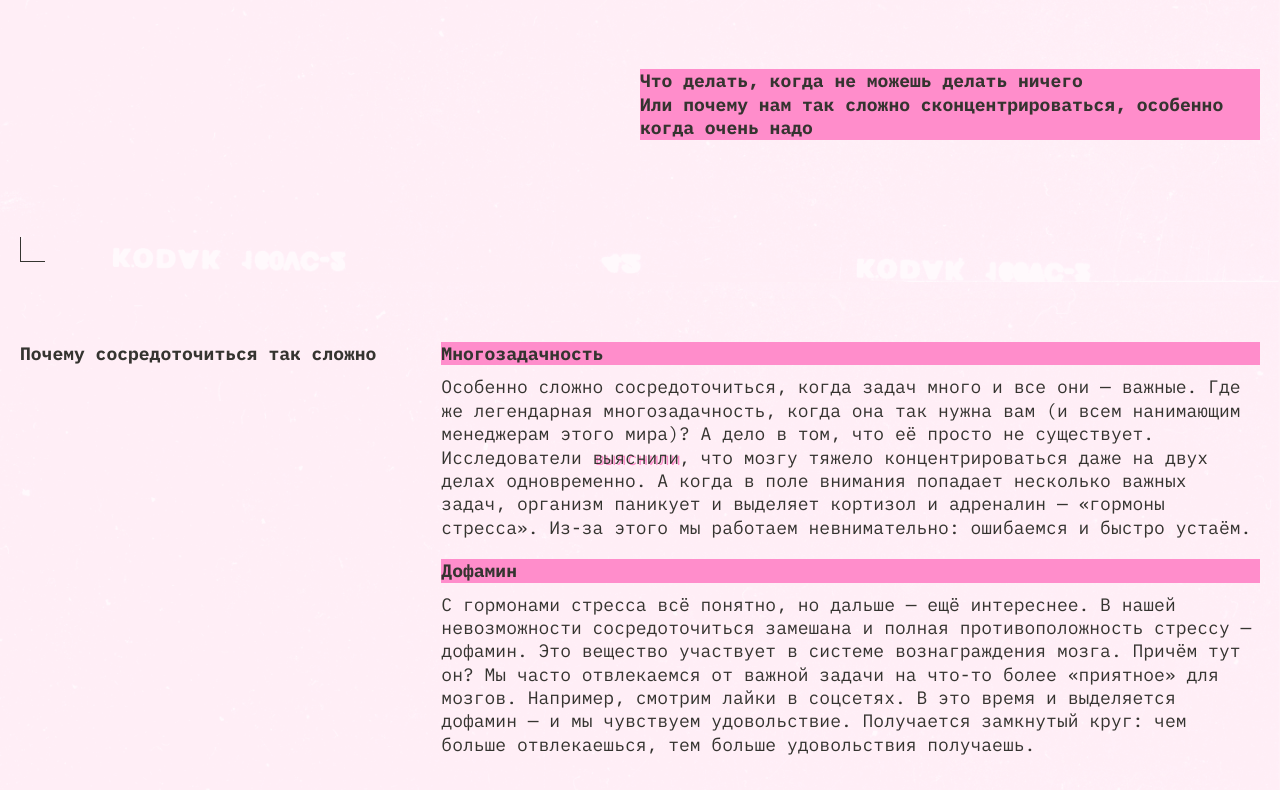
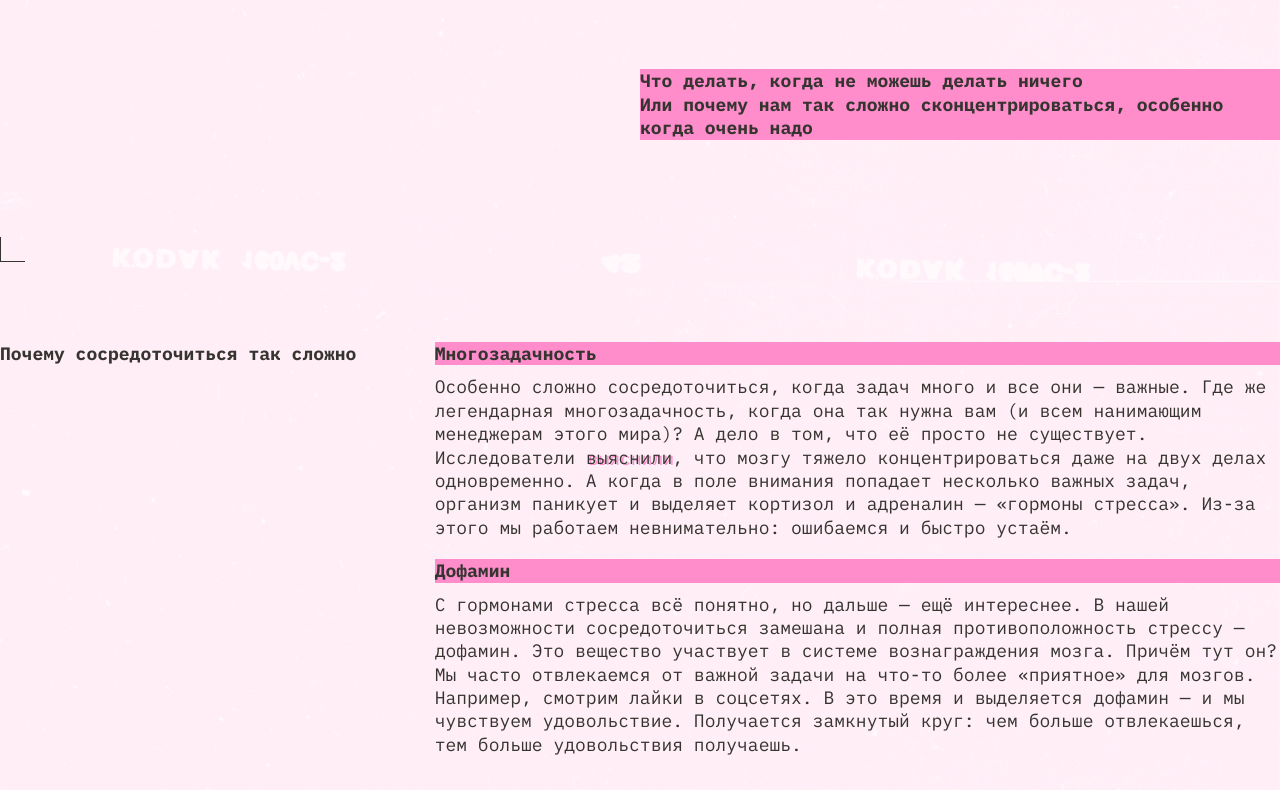
Before and after one commit to Vityaooooo/slozhno-sosredotochitsya, a plain HTML site: page index.html in a window 1280 px wide. Shown: the part 518-1308 px from the top of the page. Drawn offline with Linux system fonts and the light colour scheme.

Commit message:
test: delete padding

```diff
--- a/styles/style.css
+++ b/styles/style.css
@@ -85,7 +85,7 @@ main {
 .page {
   /* сохраните в разметке и стилях класс page. На его основе работает скрипт. */
   background-color: var(--bg-color, #000028);
-  padding-inline: var(--content-padding, 10px);
+  /* padding-inline: var(--content-padding, 10px); */
   font-size: 18px;
   line-height: 1.3;
   font-family: var(--main-font, sans-serif);
```
